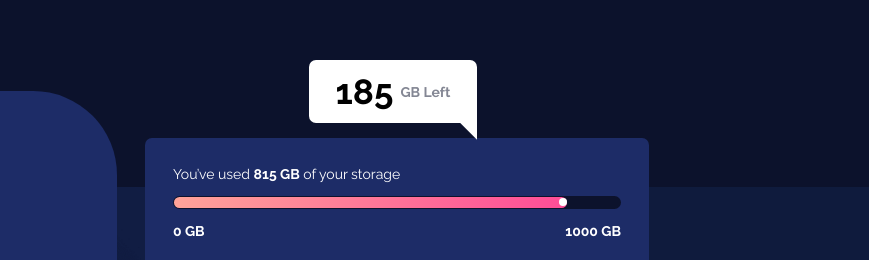
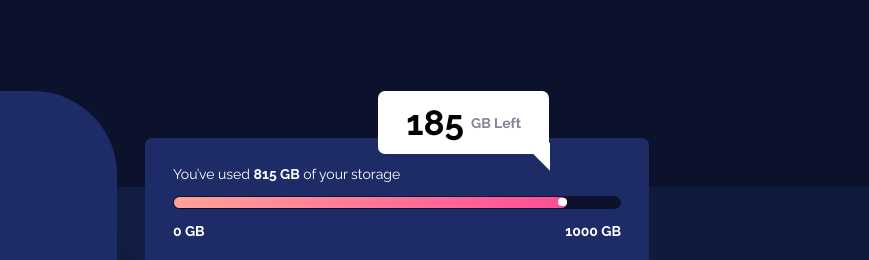
Before and after one commit to tafnesj/FR-Challenges, a plain HTML site: page challenges/Fylo data storage/index.html in a window 1280 px wide. Shown: the part 213-473 px from the top of the page, 411-1280 px from the left. Drawn offline with Linux system fonts and the light colour scheme.

Commit message:
Update Ch-04

```diff
--- a/challenges/Fylo data storage/src/css/index.css
+++ b/challenges/Fylo data storage/src/css/index.css
@@ -86,11 +86,11 @@ p {
 
 .triangle {
   position: absolute;
-  top: 19.5em;
-  right: 28em;
+  top: 38%;
+  right: 25%;
   background: white;
   height: 4.5em;
-  width: 12em;
+  width: 12.2em;
   border-radius: 0.5em 0.5em 0 0.5em;
   display: flex;
   align-items: center;
@@ -111,7 +111,7 @@ p {
   border-style: solid;
   border-width: 2em 0 0 2em;
   border-color: white transparent transparent transparent;
-  left: 10.5em;
+  left: 88%;
   transform: translateX(-25%) translateY(60%);
 }
 
@@ -144,7 +144,7 @@ p {
 .dot {
   height: 0.6em;
   width: 0.6em;
-  margin: 0.01em 0 0 26.3em;
+  margin: 0.01em 0 0 102%;
   background-color: #fff;
   border-radius: 50%;
   margin-bottom: 1em;
@@ -228,7 +228,7 @@ p {
   .dot {
     height: 0.6em;
     width: 0.6em;
-    margin: 0.01em 0 0 15.8em;
+    margin: 0.01em 0 0 103%;
     background-color: #fff;
     border-radius: 50%;
     margin-bottom: 1em;
```
